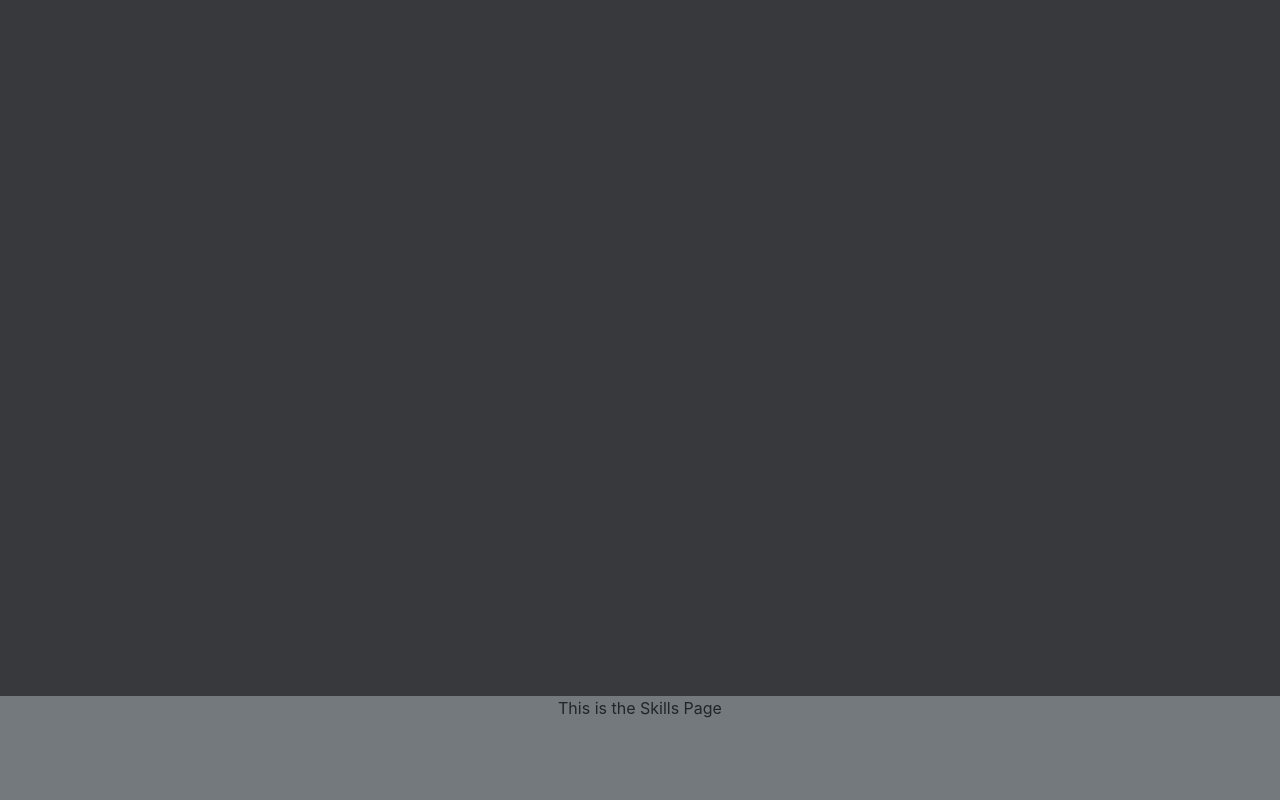
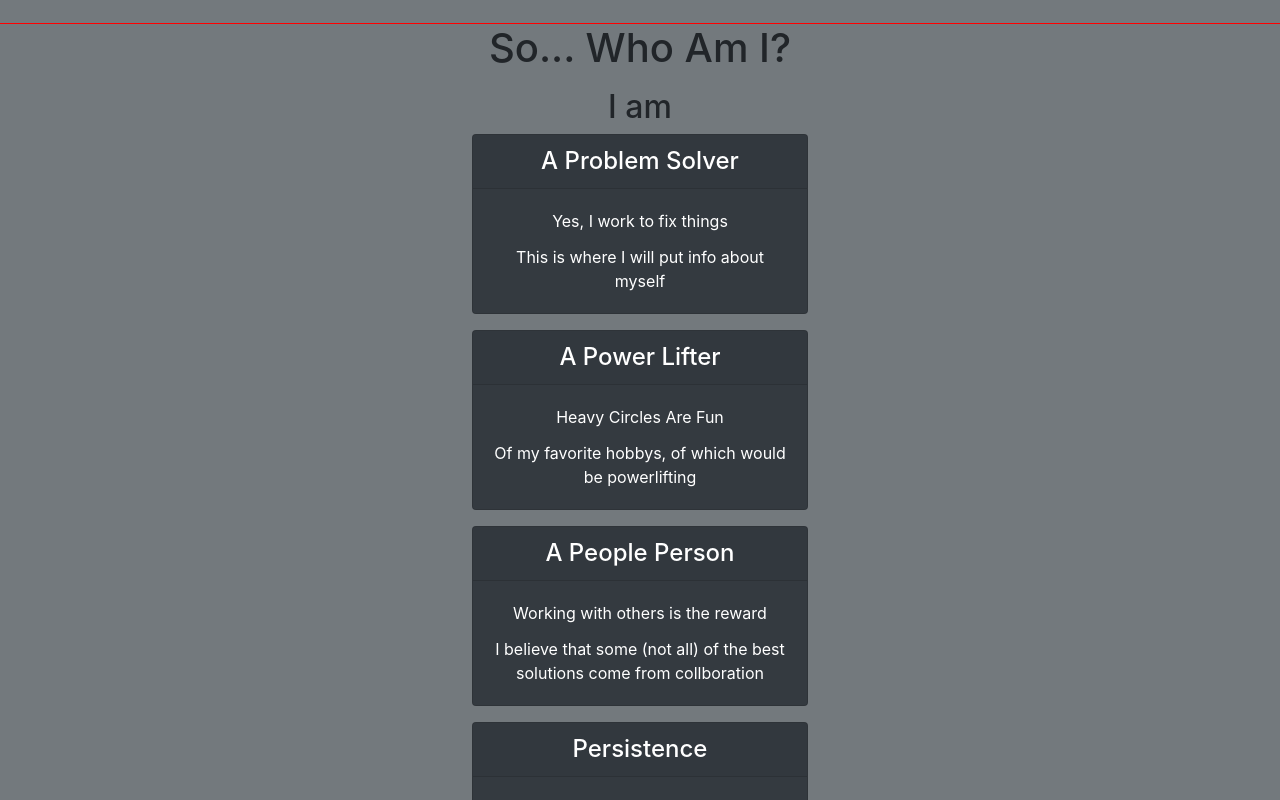
Before and after one commit to FraustoB/portfolio_website_v3, a React (Create React App) app: page / in a window 1280 px wide. Shown: the part 920-1720 px from the top of the page. Built offline with nearby package versions, Linux system fonts and the light colour scheme.

Commit message:
added cards for about me section, adjusted CSS properties for pages to account for overflow, and downloaded React Icons for use

```diff
--- a/package.json
+++ b/package.json
@@ -10,6 +10,7 @@
     "react": "^18.1.0",
     "react-bootstrap": "^2.3.1",
     "react-dom": "^18.1.0",
+    "react-icons": "^4.3.1",
     "react-scripts": "5.0.1",
     "web-vitals": "^2.1.4"
   },
--- a/src/components/About.js
+++ b/src/components/About.js
@@ -1,10 +1,36 @@
 import React from "react";
 import "../styles/About.scss";
+import Cards from "./smaller-components/cards";
 
 const About = () => {
   return (
-    <div id="About" className="About-main">
-      <main>About me Page</main>
+    <div id="About" className="About-container">
+      <main className="About-main">
+        <h1>So... Who Am I?</h1>
+        <h2>I am </h2>
+        <Cards
+          title=" A Problem Solver"
+          tagline="Yes, I work to fix things"
+          info="This is where I will put info about myself"
+        />
+        <Cards
+          title=" A Power Lifter"
+          tagline="Heavy Circles Are Fun"
+          info="Of my favorite hobbys, of which would be powerlifting"
+        />
+
+        <Cards
+          title=" A People Person"
+          tagline="Working with others is the reward"
+          info="I believe that some (not all) of the best solutions come from collboration"
+        />
+        <Cards
+          title="Persistence"
+          tagline="The world keeps growing and so will I"
+          info="Life is changing all the time; new technologies are being created, shipped, and integrated. And my goal is to stay at the for
+           front of those changes. I continue to adapt by researching, learning, and implementing  "
+        />
+      </main>
     </div>
   );
 };
--- a/src/components/NavbarWhole.js
+++ b/src/components/NavbarWhole.js
@@ -7,7 +7,7 @@ const NavbarWhole = () => {
     <Navbar bg="dark" variant="dark" fixed="top">
       <Container>
         <Nav className="me-auto">
-          <Navbar.Brand href="HeaderText">{`</f.d>`}</Navbar.Brand>
+          <Navbar.Brand href="">{`</f.d>`}</Navbar.Brand>
           <Nav.Link href="#About">About</Nav.Link>
           <Nav.Link href="#Skills">Skills</Nav.Link>
           <Nav.Link href="#Projects">Projects</Nav.Link>
--- /dev/null
+++ b/src/components/smaller-components/cards.js
@@ -0,0 +1,13 @@
+const Cards = ({ title, tagline, info }) => {
+  return (
+    <div className="card text-white bg-dark mb-3 cdardle">
+      <h4 className="card-header">{title}</h4>
+      <div className="card-body">
+        <div className="card-title">{tagline}</div>
+        <p className="card-text">{info}</p>
+      </div>
+    </div>
+  );
+};
+
+export default Cards;
--- a/src/styles/About.scss
+++ b/src/styles/About.scss
@@ -1,3 +1,19 @@
+.About-container {
+  min-height: 100vh;
+  background-color: #73797d;
+  padding-top: 5rem;
+}
+.cdardle {
+  max-width: 21rem;
+}
+
 .About-main {
-  height: 100vh;
+  display: flex;
+  flex-direction: column;
+  align-items: center;
+  outline: 1px solid red;
 }
+
+h1 {
+  margin-bottom: 1rem;
+}
--- a/src/styles/HeaderText.scss
+++ b/src/styles/HeaderText.scss
@@ -3,6 +3,7 @@ $base-color: azure;
 .HeaderText-main {
   height: 100vh;
   display: block;
+  margin: 4rem 0 0 0;
 }
 .Name-text {
   color: $base-color;
--- a/src/styles/Projects.scss
+++ b/src/styles/Projects.scss
@@ -1,3 +1,3 @@
 .Projects-main {
-  height: 100vh;
+  min-height: 100vh;
 }
--- a/src/styles/Skills.scss
+++ b/src/styles/Skills.scss
@@ -1,4 +1,4 @@
 .Skills-main {
-  height: 100vh;
+  min-height: 100vh;
   background-color: #73797d;
 }
```
Also changed, not shown: src/styles/Project.scss (deleted), 1 other file (tests, documents, lock files or other folders).
